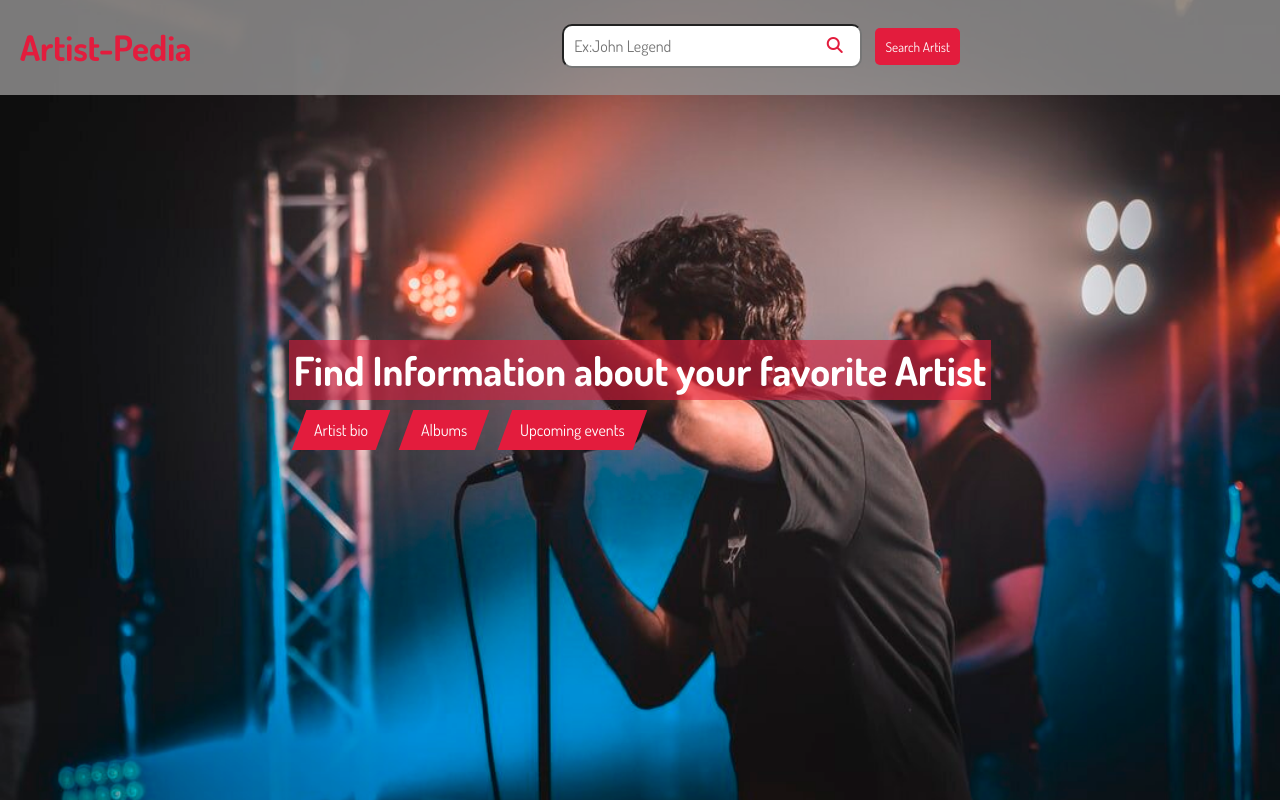
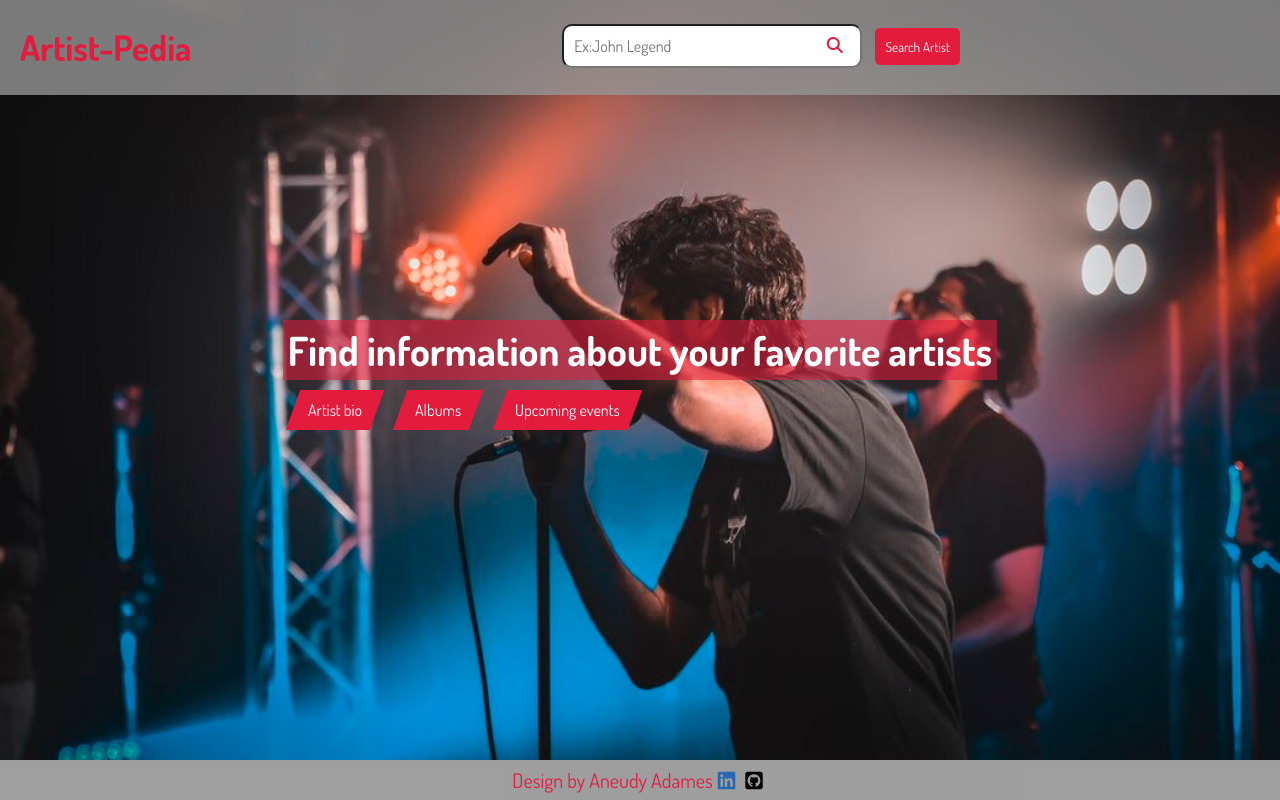
Before and after one commit to aneudya4/artist-pedia, a plain HTML site: page index.html in a window 1280 px wide. Drawn offline with nearby package versions, Linux system fonts and the light colour scheme.

Commit message:
added a footer to the main page , also added a readme file with screenshots and description of the app

```diff
--- a/index.html
+++ b/index.html
@@ -28,11 +28,10 @@
           </header>
           <div class="loader hide-content"></div>
           <section class="landing">
-              <!-- <img src="./assets/landing1.png" alt=""> -->
             <div class="app-desc">
               <h2>
-                Find Information about your favorite
-                <span>Artist</span>
+                Find information about your favorite
+                <span>artists</span>
               </h2>
               <p><span>Artist bio</span></p>
               <p><span>Albums</span></p>
@@ -53,7 +52,13 @@
               <div class="events-container hide-content">
                 <ul class="artist-data"></ul>
               </div>
+
     </main>
+    <footer>Design by Aneudy Adames
+      <a href="https://www.linkedin.com/in/aneudy-adames-600441158/"><i class="fab fa-linkedin"></i></i>
+     </a>
+     <a href="https://github.com/aneudya4"><i class="fab fa-github-square"></i></a>
+   </footer>
     <script src="https://kit.fontawesome.com/4fbeabb42e.js" crossorigin="anonymous"></script>
     <script
       src="https://code.jquery.com/jquery-3.5.1.min.js"
--- a/main.css
+++ b/main.css
@@ -88,7 +88,7 @@ button:hover {
 }
 
 .landing {
-  height: 100vh;
+  height: 95vh;
   background-image: url('./assets/landing-img.webp');
   background-position: center;
   background-repeat: no-repeat;
@@ -333,6 +333,26 @@ button:hover {
   }
 }
 
+footer {
+  height: 5vh;
+  background: #969595e7;
+  text-align: center;
+  display: flex;
+  justify-content: center;
+  align-items: center;
+  color: #e31c3d;
+  font-size: 20px;
+}
+
+footer a i {
+  color: black;
+  display: inline-block;
+  margin: 0 5px;
+}
+.fa-linkedin {
+  color: #2867b2;
+}
+
 @media all and (min-width: 825px) {
   header {
     flex-direction: row;
```
Also changed, not shown: README.md (added), screenshots/artist-info-page.png (added), screenshots/events-info-view.png (added), screenshots/homepage.png (added).
